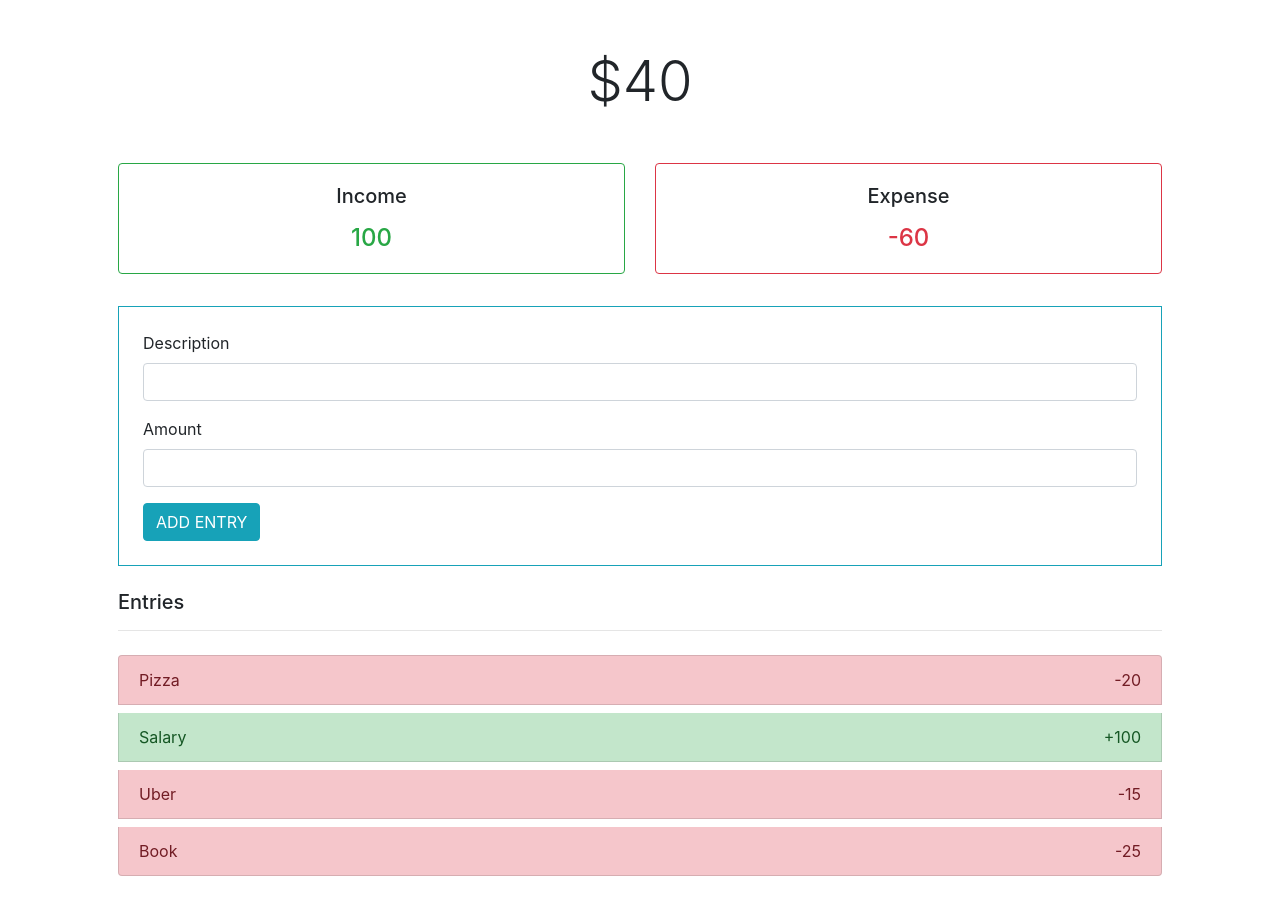
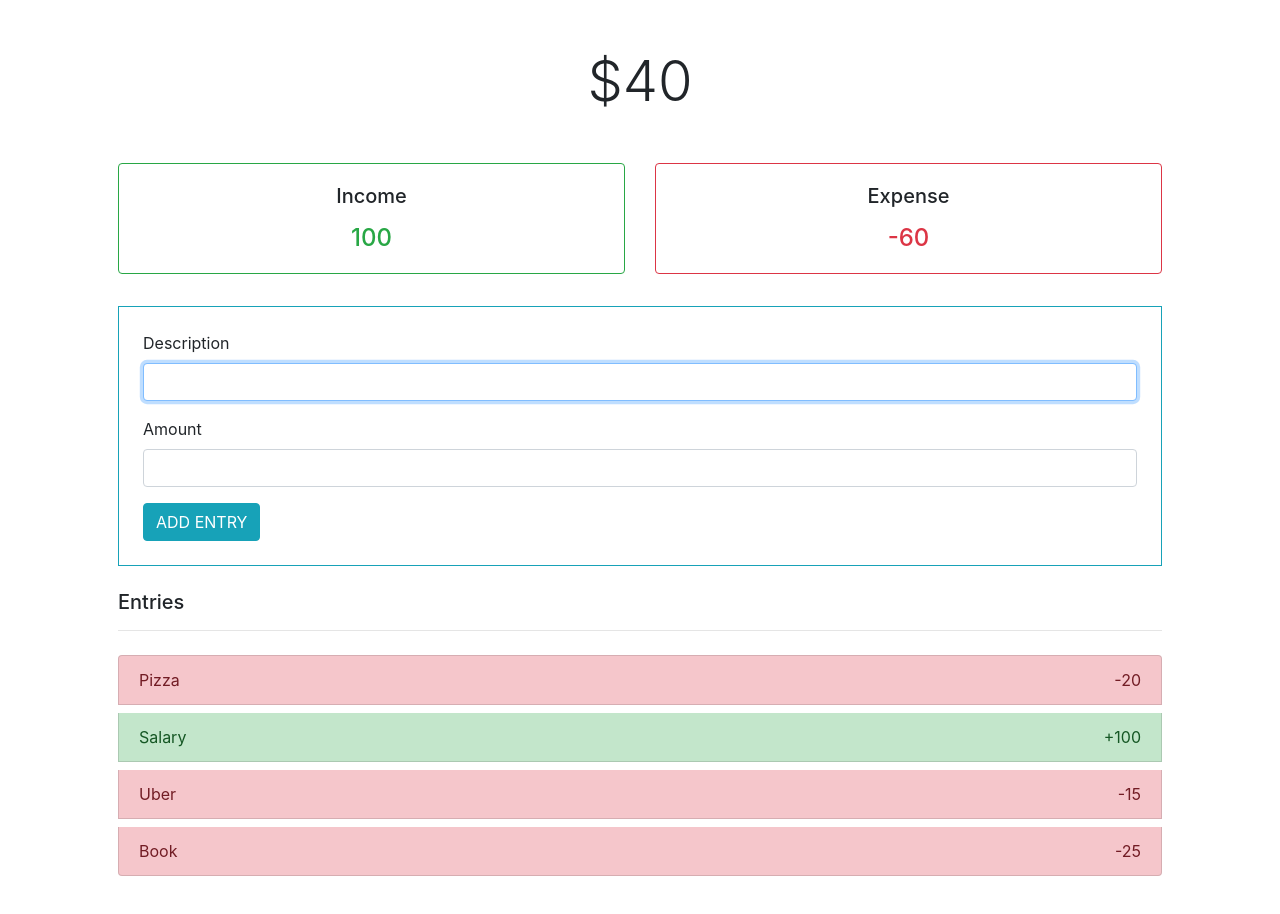
Before and after one commit to JoakimTeixeira/expense-tracker, a React (Create React App) app: page / in a window 1280 px wide. Shown: the top 914 px of the page. Built offline with nearby package versions, Linux system fonts and the light colour scheme.

Commit message:
Add form submit functionality

```diff
--- a/src/components/Form.jsx
+++ /dev/null
@@ -1,25 +0,0 @@
-import React from 'react'
-
-const Form = () => {
-	return (
-		<section className="border border-info p-4 mb-4">
-			<form>
-				<div className="form-group">
-					<label htmlFor="description">Description</label>
-					<input type="text" id="description" className="form-control" />
-				</div>
-
-				<div className="form-group">
-					<label htmlFor="amount">Amount</label>
-					<input type="number" id="amount" className="form-control" />
-				</div>
-
-				<button type="submit" className="btn btn-info">
-					ADD ENTRY
-				</button>
-			</form>
-		</section>
-	)
-}
-
-export default Form
--- a/src/components/Summary.jsx
+++ b/src/components/Summary.jsx
@@ -14,7 +14,7 @@ const Summary = () => {
 
 	const sumEntries = (entries) => {
 		return entries.reduce((total, entry) => {
-			return parseInt(total + entry.amount)
+			return parseFloat(total) + parseFloat(entry.amount)
 		}, 0)
 	}
 
--- a/src/components/TotalBalance.jsx
+++ b/src/components/TotalBalance.jsx
@@ -4,7 +4,7 @@ import { AppContext } from '../containers/AppContext'
 const TotalBalance = () => {
 	const { entries } = useContext(AppContext)
 	const sum = entries.reduce((total, entry) => {
-		return parseInt(total + entry.amount)
+		return parseFloat(total) + parseFloat(entry.amount)
 	}, 0)
 
 	return (
--- a/src/containers/App.jsx
+++ b/src/containers/App.jsx
@@ -1,6 +1,6 @@
 import React from 'react'
 import Entries from '../components/Entries'
-import Form from '../components/Form'
+import Form from './Form'
 import Summary from '../components/Summary'
 import TotalBalance from '../components/TotalBalance'
 import { AppContextProvider } from './AppContext'
--- a/src/containers/AppContext.jsx
+++ b/src/containers/AppContext.jsx
@@ -10,12 +10,16 @@ export const AppContextProvider = ({ children }) => {
 		{ id: 4, description: 'Book', amount: -25 },
 	])
 
+	const addEntry = (newEntry) => {
+		setEntries([...entries, newEntry])
+	}
+
 	const handleDelete = (id) => {
 		setEntries(entries.filter((entry) => entry.id !== id))
 	}
 
 	return (
-		<AppContext.Provider value={{ entries, handleDelete }}>
+		<AppContext.Provider value={{ entries, handleDelete, addEntry }}>
 			{children}
 		</AppContext.Provider>
 	)
--- /dev/null
+++ b/src/containers/Form.jsx
@@ -0,0 +1,72 @@
+import React, { useContext, useEffect, useRef, useState } from 'react'
+import { AppContext } from './AppContext'
+
+const Form = () => {
+	const [description, setDescription] = useState('')
+	const [amount, setAmount] = useState('')
+	const { addEntry } = useContext(AppContext)
+	const inputFocus = useRef('')
+
+	const handleSubmit = (event) => {
+		event.preventDefault()
+
+		if (description && amount) {
+			const newEntry = {
+				id: new Date().getTime(),
+				description,
+				amount,
+			}
+
+			addEntry(newEntry)
+			setDescription('')
+			setAmount('')
+		}
+	}
+
+	const handleDescriptionInput = (event) => {
+		setDescription(event.target.value)
+	}
+
+	const handleAmountInput = (event) => {
+		setAmount(event.target.value)
+	}
+
+	useEffect(() => {
+		inputFocus.current.focus()
+	}, [addEntry])
+
+	return (
+		<section className="border border-info p-4 mb-4">
+			<form>
+				<div className="form-group">
+					<label htmlFor="description">Description</label>
+					<input
+						onChange={handleDescriptionInput}
+						type="text"
+						id="description"
+						className="form-control"
+						value={description}
+						ref={inputFocus}
+					/>
+				</div>
+
+				<div className="form-group">
+					<label htmlFor="amount">Amount</label>
+					<input
+						onChange={(event) => handleAmountInput(event)}
+						type="number"
+						id="amount"
+						className="form-control"
+						value={amount}
+					/>
+				</div>
+
+				<button onClick={handleSubmit} type="submit" className="btn btn-info">
+					ADD ENTRY
+				</button>
+			</form>
+		</section>
+	)
+}
+
+export default Form
```
